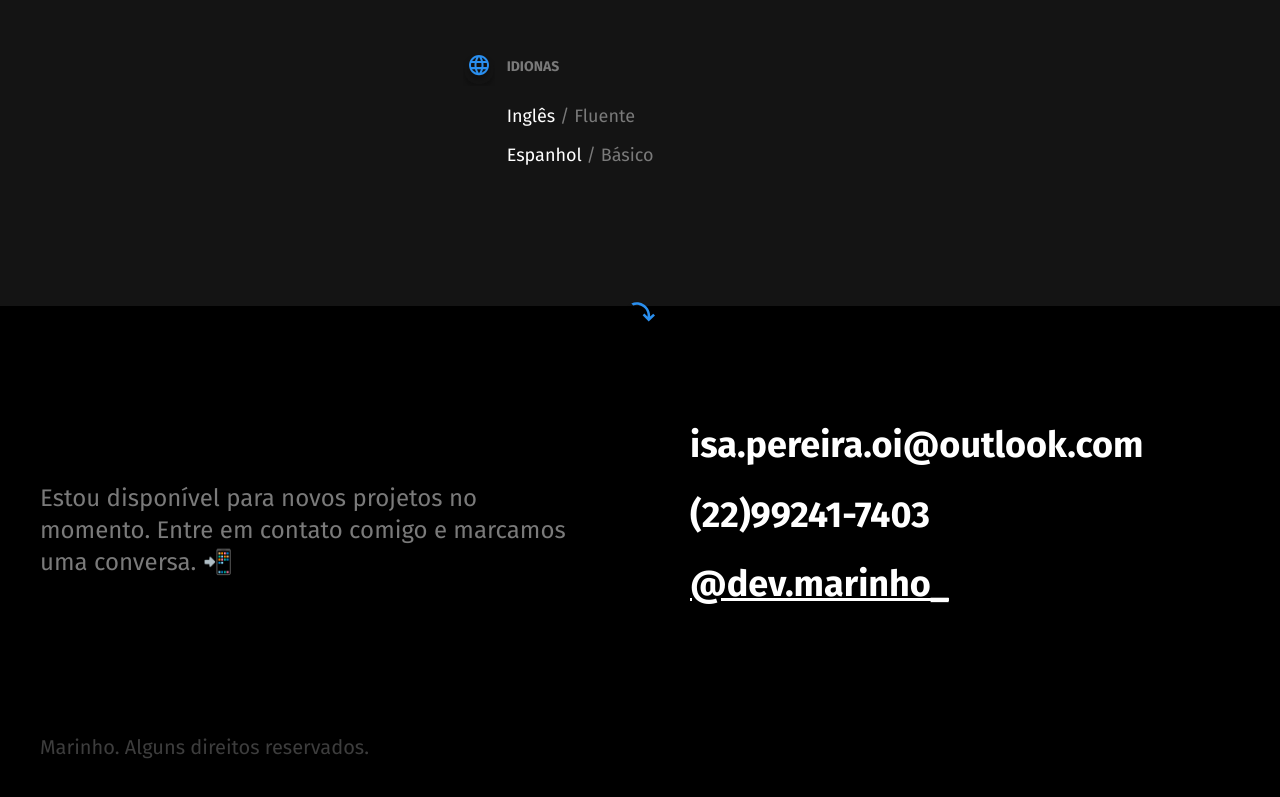
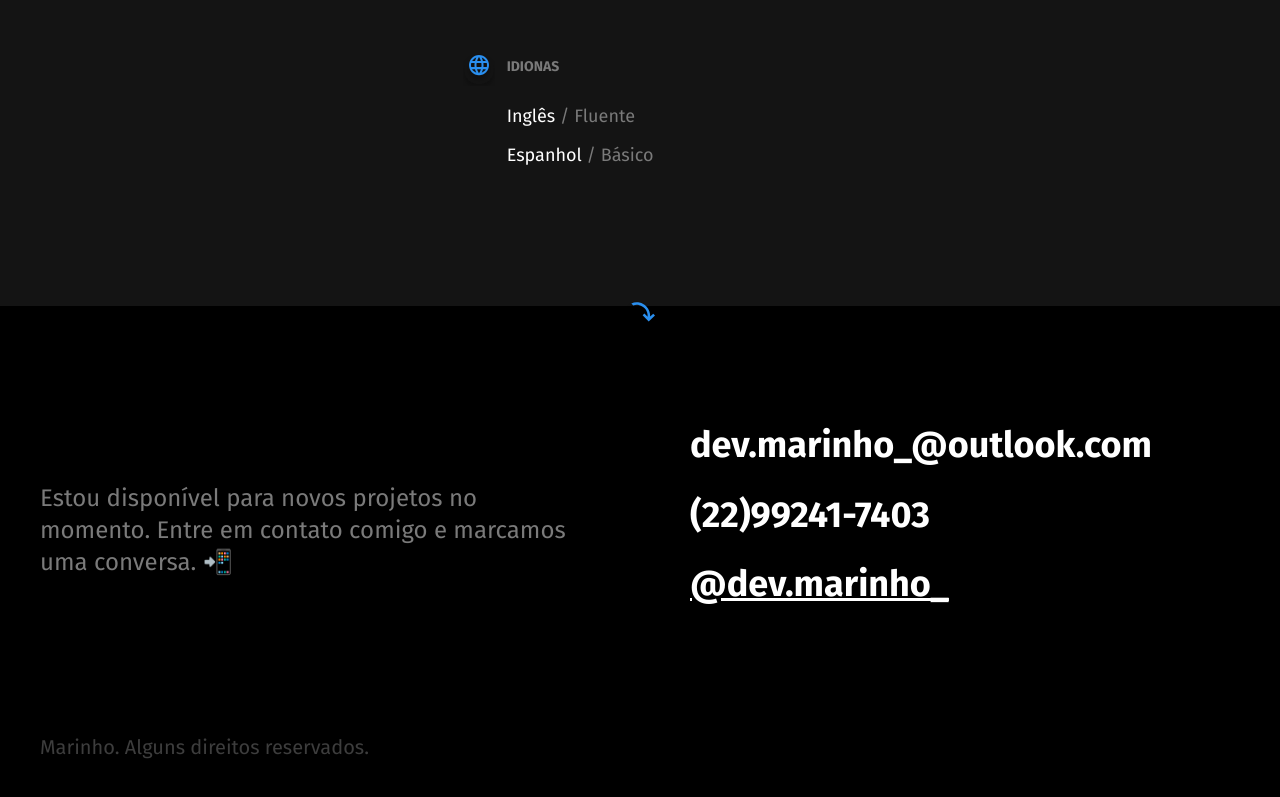
Before and after one commit to dev-marinho/dev-marinho.github.io, a plain HTML site: page index.html in a window 1280 px wide. Shown: the part 2201-2998 px from the top of the page. Drawn offline with Linux system fonts and the light colour scheme.

Commit message:
mudança de e-mail

```diff
--- a/index.html
+++ b/index.html
@@ -135,7 +135,7 @@
     <div class="footer-conteiner">
       <p class="footer-texto">Estou disponível para novos projetos no momento. Entre em contato comigo e marcamos uma conversa. 📲 </p>
       <ul class="footer-contato">
-        <li>isa.pereira.oi@outlook.com</li>
+        <li>dev.marinho_@outlook.com</li>
         <li>(22)99241-7403</li>
         <li><a href="https://www.instagram.com/dev.marinho_">@dev.marinho_</a></li>
       </ul>
```
